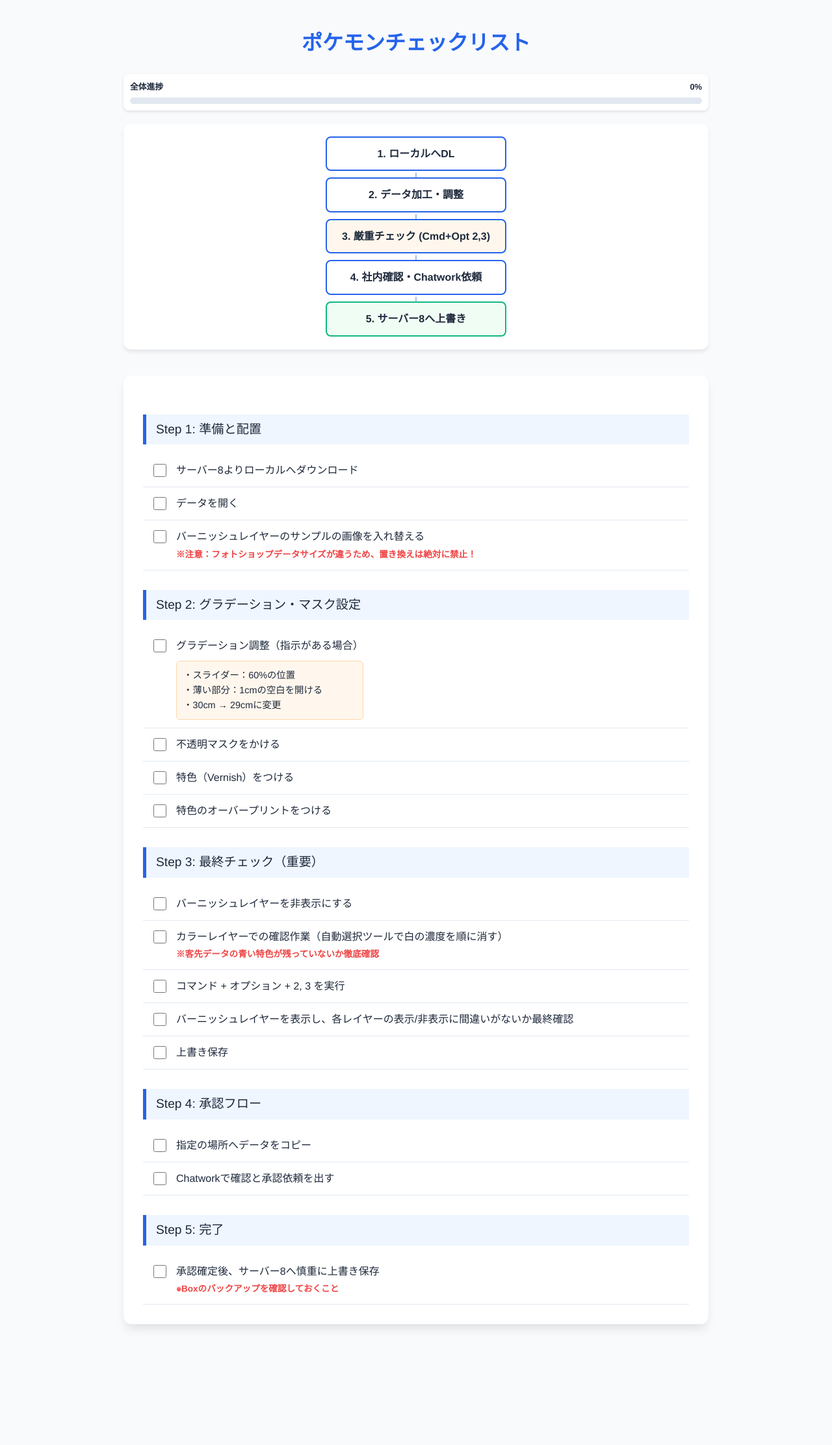
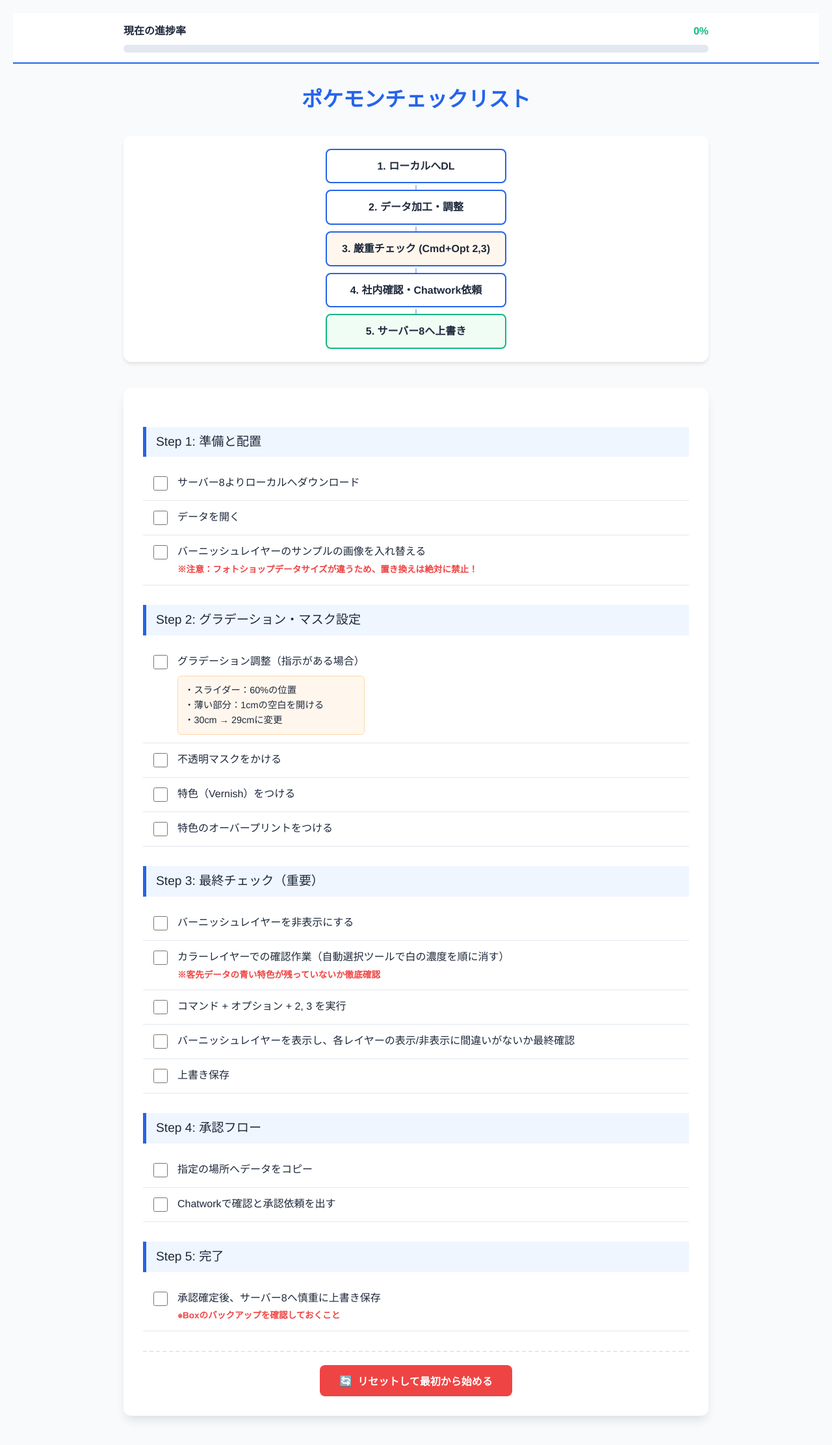
Before and after one commit to numa211-cmd/portfolio3, a plain HTML site: page checklist.html in a window 1280 px wide. Shown: the whole page at 65% size. Before the commit the page ends 2058 px from the top, so only its background shows below. Drawn offline with Linux system fonts and the light colour scheme.

Commit message:
Refactor checklist styles and add reset button
リセットボタンの追加

```diff
--- a/checklist.html
+++ b/checklist.html
@@ -30,9 +30,10 @@
             margin: 0 auto;
         }
 
-        h1, h2 {
+        h1 {
             text-align: center;
             color: var(--primary-color);
+            margin-bottom: 30px;
         }
 
         /* フローチャート図解のスタイル */
@@ -73,18 +74,13 @@
             content: "";
         }
 
-        .branch-container {
-            display: flex;
-            gap: 40px;
-            margin: 20px 0;
-        }
-
         /* チェックリストのスタイル */
         .checklist-card {
             background: var(--card-bg);
             padding: 30px;
             border-radius: 12px;
             box-shadow: 0 10px 15px -3px rgba(0, 0, 0, 0.1);
+            margin-bottom: 50px;
         }
 
         .section-title {
@@ -112,8 +108,8 @@
         }
 
         .check-item input[type="checkbox"] {
-            width: 20px;
-            height: 20px;
+            width: 22px;
+            height: 22px;
             margin-right: 15px;
             margin-top: 3px;
             cursor: pointer;
@@ -143,21 +139,22 @@
             margin-top: 10px;
         }
 
+        /* プログレスバー固定 */
         .progress-bar-container {
             position: sticky;
-            top: 10px;
-            background: white;
-            padding: 10px;
-            border-radius: 8px;
-            box-shadow: 0 2px 4px rgba(0,0,0,0.1);
+            top: 0;
+            background: rgba(255, 255, 255, 0.95);
+            padding: 15px 20px;
+            border-bottom: 2px solid var(--primary-color);
             z-index: 100;
-            margin-bottom: 20px;
+            margin-bottom: 30px;
+            backdrop-filter: blur(4px);
         }
 
         .progress-bar {
-            height: 10px;
+            height: 12px;
             background: #e2e8f0;
-            border-radius: 5px;
+            border-radius: 6px;
             overflow: hidden;
         }
 
@@ -165,24 +162,60 @@
             height: 100%;
             background: var(--success-color);
             width: 0%;
-            transition: width 0.3s ease;
+            transition: width 0.4s cubic-bezier(0.4, 0, 0.2, 1);
+        }
+
+        /* ボタンデザイン */
+        .controls {
+            display: flex;
+            justify-content: center;
+            margin-top: 30px;
+            padding-top: 20px;
+            border-top: 2px dashed var(--border-color);
+        }
+
+        .btn-reset {
+            background-color: var(--danger-color);
+            color: white;
+            border: none;
+            padding: 12px 30px;
+            border-radius: 8px;
+            font-size: 1rem;
+            font-weight: bold;
+            cursor: pointer;
+            transition: all 0.2s;
+            display: flex;
+            align-items: center;
+            gap: 8px;
+        }
+
+        .btn-reset:hover {
+            background-color: #b91c1c;
+            transform: translateY(-2px);
+            box-shadow: 0 4px 6px rgba(0,0,0,0.1);
+        }
+
+        .btn-reset:active {
+            transform: translateY(0);
         }
     </style>
 </head>
 <body>
 
-<div class="container">
-    <h1>ポケモンチェックリスト</h1>
-
-    <div class="progress-bar-container">
-        <div style="display:flex; justify-content: space-between; margin-bottom: 5px;">
-            <span style="font-size: 0.8rem; font-weight: bold;">全体進捗</span>
-            <span id="progress-text" style="font-size: 0.8rem; font-weight: bold;">0%</span>
+<div class="progress-bar-container">
+    <div class="container">
+        <div style="display:flex; justify-content: space-between; margin-bottom: 8px;">
+            <span style="font-weight: bold;">現在の進捗率</span>
+            <span id="progress-text" style="font-weight: bold; color: var(--success-color);">0%</span>
         </div>
         <div class="progress-bar">
             <div id="progress-fill" class="progress-fill"></div>
         </div>
     </div>
+</div>
+
+<div class="container">
+    <h1>ポケモンチェックリスト</h1>
 
     <div class="flow-container">
         <div class="flow-step">1. ローカルへDL</div>
@@ -276,6 +309,12 @@
             </div>
         </label>
 
+        <div class="controls">
+            <button type="button" class="btn-reset" onclick="resetChecklist()">
+                <span>🔄</span> リセットして最初から始める
+            </button>
+        </div>
+
     </div>
 </div>
 
@@ -284,6 +323,7 @@
     const progressFill = document.getElementById('progress-fill');
     const progressText = document.getElementById('progress-text');
 
+    // 進捗の更新関数
     function updateProgress() {
         const total = checkboxes.length;
         const checked = document.querySelectorAll('.task-check:checked').length;
@@ -303,16 +343,22 @@
         });
     }
 
+    // リセット関数
+    function resetChecklist() {
+        if (confirm('チェックをすべて外してリセットしますか？')) {
+            checkboxes.forEach(checkbox => {
+                checkbox.checked = false;
+            });
+            updateProgress();
+            // ページ最上部へスクロール
+            window.scrollTo({ top: 0, behavior: 'smooth' });
+        }
+    }
+
+    // 各チェックボックスにイベント登録
     checkboxes.forEach(checkbox => {
         checkbox.addEventListener('change', updateProgress);
     });
-
-    // 誤操作防止：リロード時に警告（必要に応じて有効化）
-    /*
-    window.onbeforeunload = function() {
-        return "進捗が保存されませんが、終了しますか？";
-    };
-    */
 </script>
 
 </body>
```
